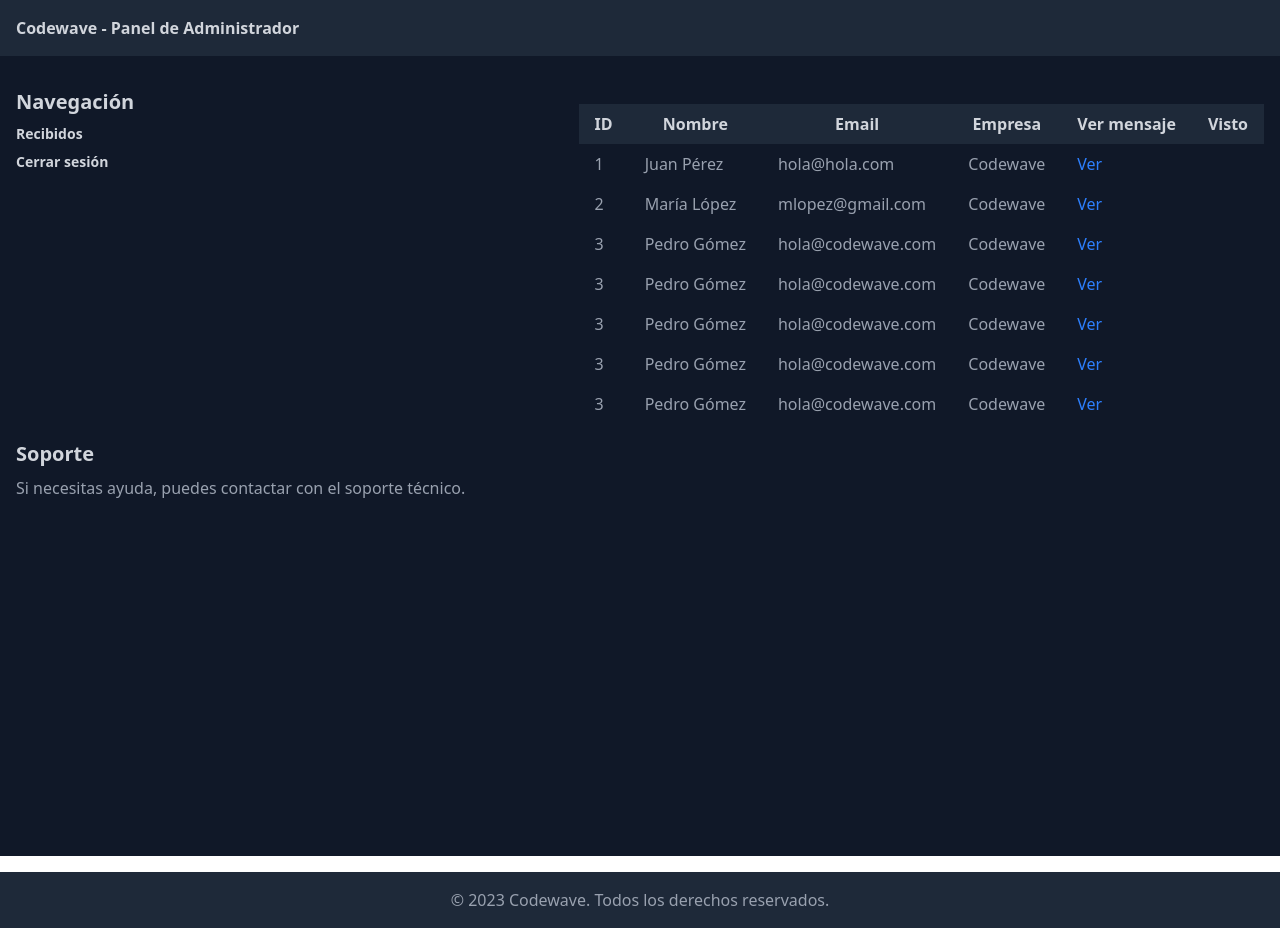
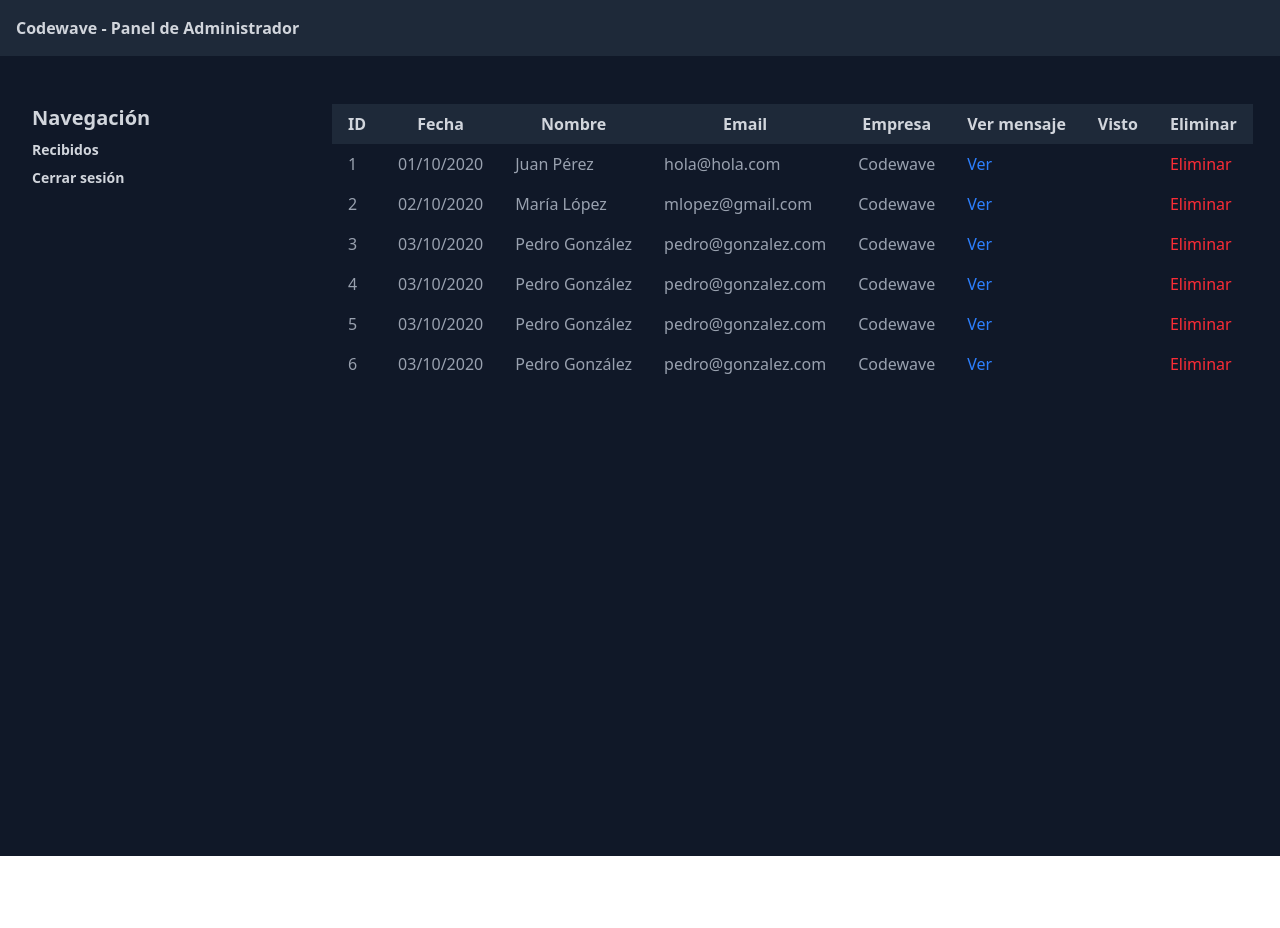
Before and after one commit to codewave-unahur/codewave-page, a React (Vite) app: page /panel in a window 1280 px wide. After the commit the page ends 856 px from the top, so only its background shows below. Built offline with nearby package versions, Linux system fonts and the light colour scheme; no server answers.

Commit message:
agregado ver mensaje

```diff
--- a/src/pages/Panel.tsx
+++ b/src/pages/Panel.tsx
@@ -1,4 +1,14 @@
+import { useState } from "react";
+
 export default function Panel() {
+
+    const [open, setOpen] = useState(false);
+
+    const handleOpen = () => {
+        setOpen(!open);
+    }
+
+
   return (
     <>
       <header className="bg-gray-800 py-4 px-4 shadow-lg">
@@ -7,8 +17,8 @@ export default function Panel() {
         </h1>
       </header>
           <div className="bg-gray-900 min-h-screen py-4 px-4">
-        <div className="flex space-x-4 mt-4">
-          <nav className="w-1/4">
+      <div className="grid grid-cols-4 gap-4 mt-4">
+                <nav className="col-span-1 p-4 rounded-lg flex-shrink-0">
                   <h3 className="text-xl text-left text-gray-300 font-bold mb-2">
                     Navegación
                   </h3>
@@ -25,96 +35,114 @@ export default function Panel() {
                     </li>
                   </ul>
                 </nav>
-          <div className="flex-1">
-            <div className="flex justify-end">
+        <div className="col-span-3">
+          <div className="flex">
             <div className="flex items-center">
               <div className="mt-4">
                 <thead className="bg-gray-800 text-gray-300 font-bold">
                   <tr>
                     <th className="px-4 py-2">ID</th>
+                    <th className="px-4 py-2">Fecha</th>
                     <th className="px-4 py-2">Nombre</th>
                     <th className="px-4 py-2">Email</th>
                     <th className="px-4 py-2">Empresa</th>
                     <th className="px-4 py-2">Ver mensaje</th>
                     <th className="px-4 py-2">Visto</th>
+                    <th className="px-4 py-2">Eliminar</th>
                   </tr>
                 </thead>
                 <tbody className="bg-gray-900 text-gray-400">
                   <tr>
                     <td className="px-4 py-2">1</td>
+                    <td className="px-4 py-2">01/10/2020</td>
                     <td className="px-4 py-2">Juan Pérez</td>
                     <td className="px-4 py-2">hola@hola.com</td>
                     <td className="px-4 py-2">Codewave</td>
                     <td className="px-4 py-2">
-                        <button className="text-blue-500 hover:underline">
-                          Ver
-                        </button>
+                      <button className="text-blue-500 hover:underline" onClick={handleOpen}>Ver</button>
+                    </td>
+                    <td className="px-4 py-2"> </td>
+                        <td className="px-4 py-2">
+                            <button className="text-red-500 hover:underline">Eliminar</button>
                         </td>
                   </tr>
+                  {open && (
+                    <div className="fixed inset-0 bg-gray-800 bg-opacity-75 flex items-center justify-center z-50">
+                      <div className="bg-gray-900 rounded-lg p-4 w-1/2">
+                        <h2 className="text-lg text-gray-300 font-bold mb-2">Mensaje de Juan Pérez</h2>
+                        <p className="text-gray-400 mb-4">Hola, soy Juan Pérez y estoy interesado en sus servicios.</p>
+                        <button className="bg-blue-500 text-white px-4 py-2 rounded-lg" onClick={handleOpen}>Cerrar</button>
+                      </div>
+                    </div>
+                  )}
                   <tr>
                     <td className="px-4 py-2">2</td>
+                    <td className="px-4 py-2">02/10/2020</td>
                     <td className="px-4 py-2">María López</td>
                     <td className="px-4 py-2">mlopez@gmail.com</td>
                     <td className="px-4 py-2">Codewave</td>
                     <td className="px-4 py-2">
-                        <button className="text-blue-500 hover:underline">
-                          Ver
-                        </button>
+                      <button className="text-blue-500 hover:underline">Ver</button>
+                    </td>
+                    <td className="px-4 py-2"> </td>
+                        <td className="px-4 py-2">
+                            <button className="text-red-500 hover:underline">Eliminar</button>
                         </td>
                   </tr>
                     <tr>
                         <td className="px-4 py-2">3</td>
-                      <td className="px-4 py-2">Pedro Gómez</td>
-                      <td className="px-4 py-2"> hola@codewave.com</td>
+                        <td className="px-4 py-2">03/10/2020</td>
+                        <td className="px-4 py-2">Pedro González</td>
+                        <td className="px-4 py-2"> pedro@gonzalez.com</td>
                         <td className="px-4 py-2">Codewave</td>
                         <td className="px-4 py-2">
-                            <button className="text-blue-500 hover:underline">
-                                Ver
-                            </button>
+                            <button className="text-blue-500 hover:underline">Ver</button>
+                        </td>
+                        <td className="px-4 py-2"> </td>
+                        <td className="px-4 py-2">
+                            <button className="text-red-500 hover:underline">Eliminar</button>
                         </td>
                     </tr>
                     <tr>
-                      <td className="px-4 py-2">3</td>
-                      <td className="px-4 py-2">Pedro Gómez</td>
-                      <td className="px-4 py-2"> hola@codewave.com</td>
+                        <td className="px-4 py-2">4</td>
+                        <td className="px-4 py-2">03/10/2020</td>
+                        <td className="px-4 py-2">Pedro González</td>
+                        <td className="px-4 py-2"> pedro@gonzalez.com</td>
                         <td className="px-4 py-2">Codewave</td>
                         <td className="px-4 py-2">
-                            <button className="text-blue-500 hover:underline">
-                                Ver
-                            </button>
+                            <button className="text-blue-500 hover:underline">Ver</button>
+                        </td>
+                        <td className="px-4 py-2"> </td>
+                        <td className="px-4 py-2">
+                            <button className="text-red-500 hover:underline">Eliminar</button>
                         </td>
                     </tr>
                     <tr>
-                      <td className="px-4 py-2">3</td>
-                      <td className="px-4 py-2">Pedro Gómez</td>
-                      <td className="px-4 py-2"> hola@codewave.com</td>
+                        <td className="px-4 py-2">5</td>
+                        <td className="px-4 py-2">03/10/2020</td>
+                        <td className="px-4 py-2">Pedro González</td>
+                        <td className="px-4 py-2"> pedro@gonzalez.com</td>
                         <td className="px-4 py-2">Codewave</td>
                         <td className="px-4 py-2">
-                            <button className="text-blue-500 hover:underline">
-                                Ver
-                            </button>
+                            <button className="text-blue-500 hover:underline">Ver</button>
+                        </td>
+                        <td className="px-4 py-2"> </td>
+                        <td className="px-4 py-2">
+                            <button className="text-red-500 hover:underline">Eliminar</button>
                         </td>
                     </tr>
                     <tr>
-                      <td className="px-4 py-2">3</td>
-                      <td className="px-4 py-2">Pedro Gómez</td>
-                      <td className="px-4 py-2"> hola@codewave.com</td>
+                        <td className="px-4 py-2">6</td>
+                        <td className="px-4 py-2">03/10/2020</td>
+                        <td className="px-4 py-2">Pedro González</td>
+                        <td className="px-4 py-2"> pedro@gonzalez.com</td>
                         <td className="px-4 py-2">Codewave</td>
                         <td className="px-4 py-2">
-                            <button className="text-blue-500 hover:underline">
-                                Ver
-                            </button>
+                            <button className="text-blue-500 hover:underline">Ver</button>
                         </td>
-                    </tr>
-                    <tr>
-                      <td className="px-4 py-2">3</td>
-                      <td className="px-4 py-2">Pedro Gómez</td>
-                      <td className="px-4 py-2"> hola@codewave.com</td>
-                        <td className="px-4 py-2">Codewave</td>
+                        <td className="px-4 py-2"> </td>
                         <td className="px-4 py-2">
-                            <button className="text-blue-500 hover:underline">
-                                Ver
-                            </button>
+                            <button className="text-red-500 hover:underline">Eliminar</button>
                         </td>
                     </tr>
                 </tbody>
@@ -123,21 +151,7 @@ export default function Panel() {
           </div>
         </div>
       </div>
-
-        <div className="mt-4">
-          <h3 className="text-xl text-left text-gray-300 font-bold mb-2">
-            Soporte
-          </h3>
-          <p className="text-gray-400">
-            Si necesitas ayuda, puedes contactar con el soporte técnico.
-          </p>
     </div>
-      </div>
-      <footer className="bg-gray-800 py-4 px-4 shadow-lg mt-4">
-        <p className="text-gray-400 text-center">
-          © 2023 Codewave. Todos los derechos reservados.
-        </p>
-      </footer>
     </>
   );
 }
```
Lines whose indentation alone changed are shown as unchanged.
